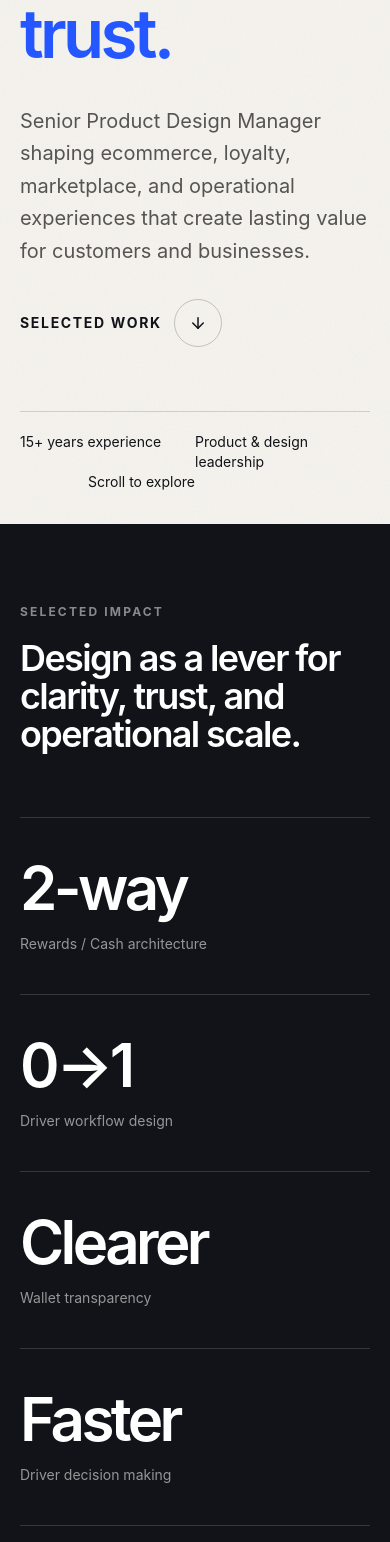
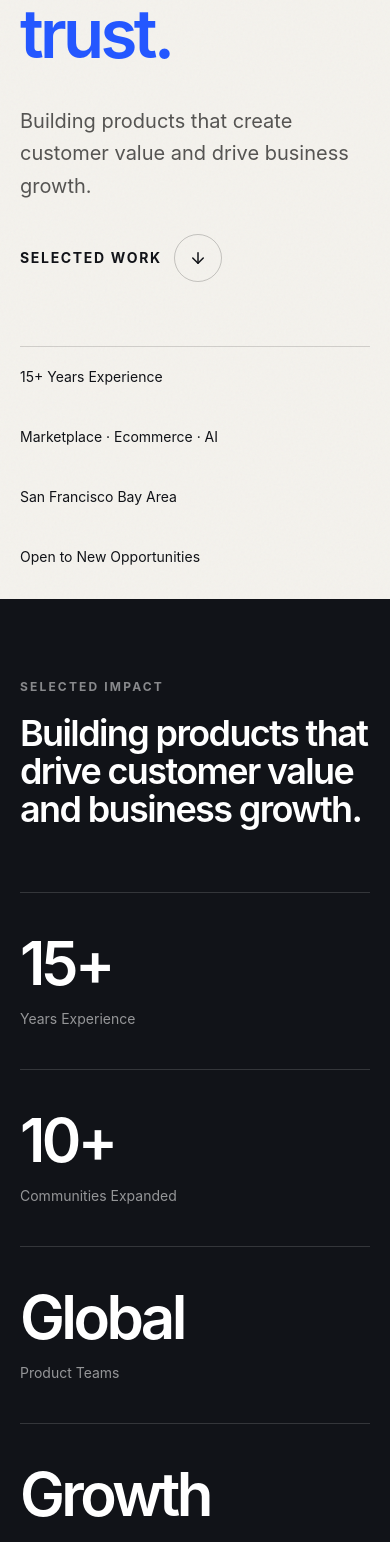
Before and after one commit to sukmoonchang/portfolio, a React (Vite) app: page / in a window 390 px wide. Shown: the part 404-1946 px from the top of the page. Built offline with nearby package versions, Linux system fonts and the light colour scheme.

Commit message:
update portfolio

```diff
--- a/src/App.jsx
+++ b/src/App.jsx
@@ -1,4 +1,4 @@
-import { useEffect, useLayoutEffect, useState } from 'react'
+import { useEffect, useLayoutEffect, useRef, useState } from 'react'
 import {
   ArrowDown, ArrowRight, ArrowUpRight, Check, Download,
   Linkedin, Mail, Menu, Moon, Plus, Send, Sun, X
@@ -115,13 +115,23 @@ function Nav({ dark, setDark, navigate }) {
   const [open, setOpen] = useState(false)
   const links = [['Work', '#work'], ['About', '#about'], ['Resume', '#resume'], ['Contact', '#contact']]
 
+  const scrollToSection = (href, behavior = 'smooth') => {
+    const el = document.querySelector(href)
+    if (el) {
+      el.scrollIntoView({ behavior, block: 'start' })
+    }
+  }
+
   const goHomeSection = (href) => {
     setOpen(false)
-    navigate('/')
-    setTimeout(() => {
-      const el = document.querySelector(href)
-      if (el) el.scrollIntoView({ behavior: 'smooth' })
-    }, 50)
+
+    if (window.location.pathname !== '/') {
+      navigate('/', { scrollTop: false })
+      setTimeout(() => scrollToSection(href, 'auto'), 80)
+      return
+    }
+
+    scrollToSection(href)
   }
 
   return (
@@ -142,7 +152,7 @@ function Nav({ dark, setDark, navigate }) {
             {dark ? <Sun size={16}/> : <Moon size={16}/>}
           </button>
 
-          <a href="mailto:hello@sukmoon.design" className="rounded-full bg-ink px-5 py-3 text-sm font-semibold text-white transition hover:scale-[1.03] dark:bg-white dark:text-ink">
+          <a href="mailto:sukmoon.chang@gmail.com" className="rounded-full bg-ink px-5 py-3 text-sm font-semibold text-white transition hover:scale-[1.03] dark:bg-white dark:text-ink">
             Let’s talk
           </a>
         </div>
@@ -171,7 +181,7 @@ function Hero() {
       <div className="mx-auto flex min-h-[calc(94vh-72px)] max-w-[1440px] flex-col justify-between px-5 pb-8 pt-14 lg:px-10 lg:pt-20">
         <div className="flex items-center gap-2 text-xs font-semibold uppercase tracking-[.16em] reveal">
           <span className="h-2 w-2 rounded-full bg-[#32b879]"/>
-          <span>Available for design leadership opportunities</span>
+          <span>AVAILABLE TO BUILD PRODUCTS THAT DRIVE BUSINESS IMPACT</span>
         </div>
 
         <div className="py-16">
@@ -182,7 +192,7 @@ function Hero() {
 
           <div className="mt-10 flex flex-col justify-between gap-8 lg:flex-row lg:items-end">
             <p className="max-w-2xl text-xl leading-relaxed text-black/65 reveal delay-3 dark:text-white/65 lg:text-2xl">
-              Senior Product Design Manager shaping ecommerce, loyalty, marketplace, and operational experiences that create lasting value for customers and businesses.
+              Building products that create customer value and drive business growth.
             </p>
 
             <button
@@ -200,12 +210,12 @@ function Hero() {
           </div>
         </div>
 
-        <div className="grid grid-cols-2 border-t border-black/15 pt-5 text-sm dark:border-white/15 lg:grid-cols-4">
-          <span>15+ years experience</span>
-          <span>Product & design leadership</span>
-          <span className="hidden lg:block">San Francisco Bay Area</span>
-          <span className="text-right">Scroll to explore</span>
-        </div>
+        <div className="flex flex-wrap items-center gap-10 border-t border-black/15 pt-5 text-sm dark:border-white/15">
+		  <span>15+ Years Experience</span>
+		  <span>Marketplace · Ecommerce · AI</span>
+ 		 <span>San Francisco Bay Area</span>
+		  <span>Open to New Opportunities</span>
+</div>
       </div>
     </header>
   )
@@ -218,16 +228,16 @@ function Metrics() {
         <div className="mb-16 flex flex-col justify-between gap-5 lg:flex-row lg:items-end">
           <p className="text-xs font-bold uppercase tracking-[.18em] text-white/50">Selected impact</p>
           <h2 className="max-w-3xl text-4xl font-semibold leading-[1.05] tracking-[-.045em] lg:text-6xl">
-            Design as a lever for clarity, trust, and operational scale.
+				Building products that drive customer value and business growth.
           </h2>
         </div>
 
         <div className="grid divide-y divide-white/15 border-y border-white/15 md:grid-cols-2 md:divide-x md:divide-y-0 lg:grid-cols-4">
           {[
-            ['2-way', 'Rewards / Cash architecture'],
-            ['0→1', 'Driver workflow design'],
-            ['Clearer', 'Wallet transparency'],
-            ['Faster', 'Driver decision making']
+				['15+', 'Years Experience'],
+  				['10+', 'Communities Expanded'],
+  				['Global', 'Product Teams'],
+ 				['Growth', 'Product Expertise']
           ].map(([n,l],i) => (
             <div key={n} className={`py-10 md:px-8 lg:py-14 ${i === 0 ? 'md:pl-0' : ''}`}>
               <div className="text-6xl font-semibold tracking-[-.06em] lg:text-7xl">{n}</div>
@@ -777,16 +787,19 @@ function Learning({ text }) {
   )
 }
 
+
 function About() {
   return (
     <section id="about" className="border-y border-black/10 bg-[#e8e4dc] py-24 dark:border-white/10 dark:bg-white/[.04] lg:py-36">
       <div className="mx-auto max-w-[1440px] px-5 lg:px-10">
-        <div className="grid gap-12 lg:grid-cols-[.8fr_1.2fr] lg:gap-20">
+        <div className="grid gap-12 lg:grid-cols-[.14fr_.42fr_1fr] lg:gap-8">
           <div>
-            <p className="text-xs font-bold uppercase tracking-[.18em] text-black/45 dark:text-white/45">How I lead</p>
+            <p className="text-xs font-bold uppercase tracking-[.18em] text-black/45 dark:text-white/45">
+              How I lead
+            </p>
           </div>
 
-          <div>
+          <div className="lg:col-start-3">
             <h2 className="text-4xl font-semibold leading-[1.08] tracking-[-.045em] lg:text-7xl">
               I connect customer truth, product strategy, and team craft.
             </h2>
@@ -921,7 +934,7 @@ function Contact() {
     const data = new FormData(event.currentTarget)
     const subject = encodeURIComponent(`Portfolio inquiry from ${data.get('name')}`)
     const body = encodeURIComponent(`${data.get('message')}\n\nFrom: ${data.get('name')}\nEmail: ${data.get('email')}`)
-    window.location.href = `mailto:hello@sukmoon.design?subject=${subject}&body=${body}`
+    window.location.href = `mailto:sukmoon.chang@gmail.com?subject=${subject}&body=${body}`
     setSent(true)
   }
 
@@ -936,7 +949,7 @@ function Contact() {
               I’m interested in ambitious product challenges, leadership opportunities, and teams that care about customers and outcomes in equal measure.
             </p>
             <div className="mt-12 flex flex-wrap gap-3">
-              <a href="mailto:hello@sukmoon.design" className="flex items-center gap-2 rounded-full border border-white/30 px-5 py-3 text-sm">
+              <a href="mailto:sukmoon.chang@gmail.com" className="flex items-center gap-2 rounded-full border border-white/30 px-5 py-3 text-sm">
                 <Mail size={16}/> Email
               </a>
               <a href="https://www.linkedin.com/in/sukmoonchang/" target="_blank" rel="noreferrer" className="flex items-center gap-2 rounded-full border border-white/30 px-5 py-3 text-sm">
@@ -998,6 +1011,7 @@ function Footer({ navigate }) {
 export default function App() {
   const [dark, setDark] = useState(false)
   const [path, setPath] = useState(window.location.pathname)
+  const shouldScrollTopRef = useRef(true)
 
   const instantScrollTop = () => {
     const html = document.documentElement
@@ -1020,7 +1034,11 @@ export default function App() {
   }
 
   useLayoutEffect(() => {
-    instantScrollTop()
+    if (shouldScrollTopRef.current) {
+      instantScrollTop()
+    }
+
+    shouldScrollTopRef.current = true
   }, [path])
 
   useEffect(() => {
@@ -1031,8 +1049,8 @@ export default function App() {
     window.history.scrollRestoration = 'manual'
 
     const handlePopState = () => {
+      shouldScrollTopRef.current = true
       setPath(window.location.pathname)
-      requestAnimationFrame(() => instantScrollTop())
     }
 
     window.addEventListener('popstate', handlePopState)
@@ -1042,10 +1060,16 @@ export default function App() {
     }
   }, [])
 
-  const navigate = (to) => {
+  const navigate = (to, options = {}) => {
+    const { scrollTop = true } = options
+
     window.history.pushState({}, '', to)
+    shouldScrollTopRef.current = scrollTop
     setPath(to)
-    requestAnimationFrame(() => instantScrollTop())
+
+    if (scrollTop) {
+      requestAnimationFrame(() => instantScrollTop())
+    }
   }
 
   const currentCase = caseStudies.find(item => `/${item.id}` === path)
```
